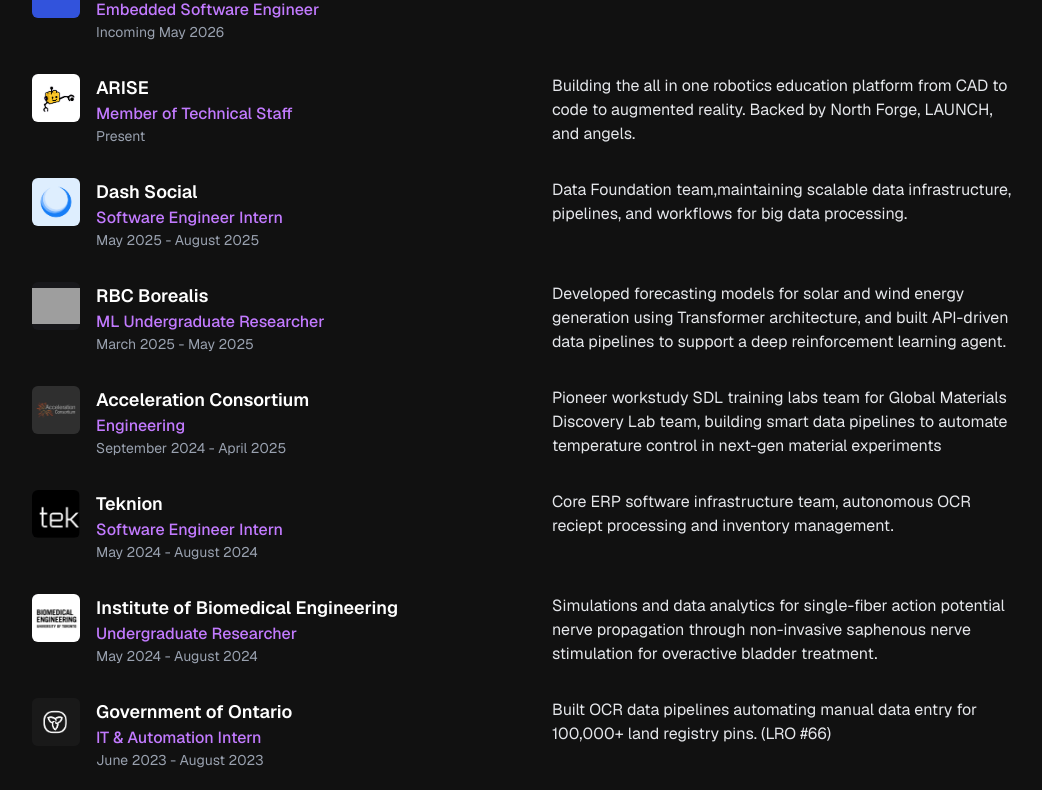
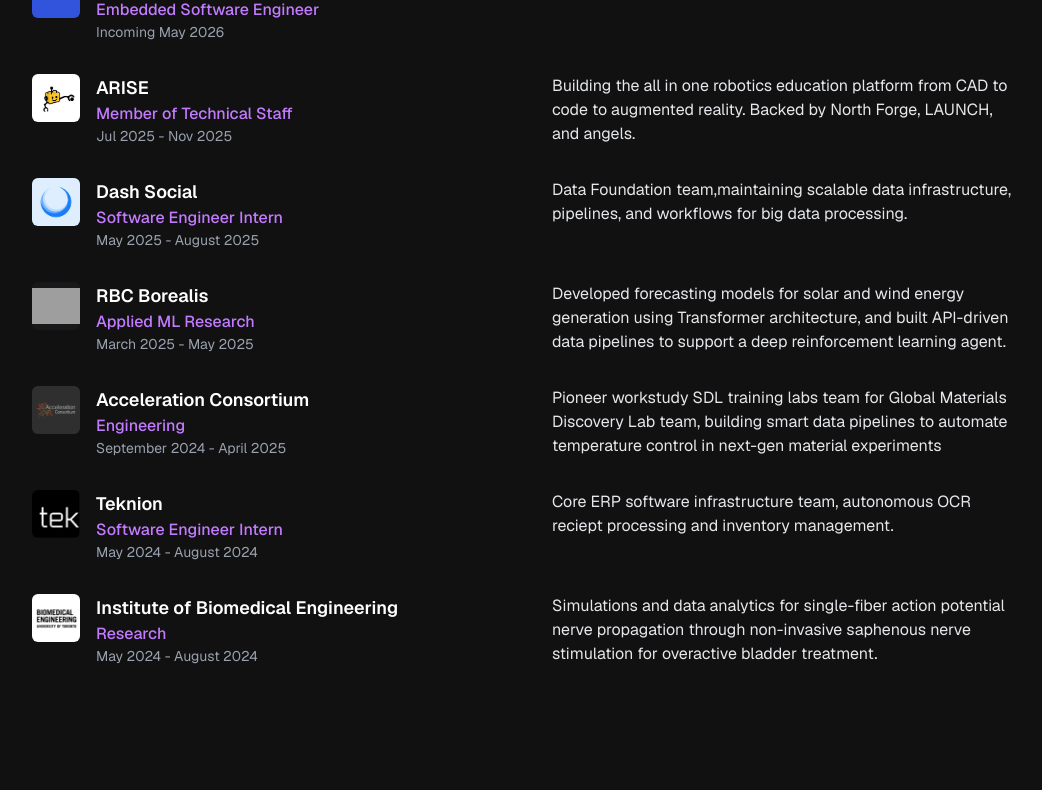
Before and after one commit to Luthiraa/v2, a Next.js app: page / in a window 1280 px wide. Shown: the part 1030-1820 px from the top of the page, without its empty margins (112-1154 px from the left). Built offline with nearby package versions, Linux system fonts and the light colour scheme; grey boxes are pictures that could not be loaded.

Commit message:
auto add

```diff
--- a/src/app/page.js
+++ b/src/app/page.js
@@ -112,7 +112,7 @@
                     <div>
                       <div className="font-semibold text-lg">ARISE</div>
                       <a href="https://arisesim.com/" className="text-purple-400 font-medium hover:underline">Member of Technical Staff</a>
-                      <div className="text-sm text-gray-400">Present</div>
+                      <div className="text-sm text-gray-400">Jul 2025 - Nov 2025</div>
                     </div>
                   </div>
                 </Fade>
@@ -132,7 +132,7 @@
                     <img src="/images/borealis.jpg" alt="Borealis" className="w-12 h-12 rounded-md bg-[#18181b] object-contain" />
                     <div>
                       <div className="font-semibold text-lg">RBC Borealis</div>
-                      <a href="https://arxiv.org/abs/2509.03666" className="text-purple-400 font-medium hover:underline">ML Undergraduate Researcher</a>
+                      <a href="https://arxiv.org/abs/2509.03666" className="text-purple-400 font-medium hover:underline">Applied ML Research</a>
                       <div className="text-sm text-gray-400">March 2025 - May 2025</div>
                     </div>
                   </div>
@@ -165,22 +165,12 @@
                     <img src="/images/bme.jpg" alt="WAT.ai" className="w-12 h-12 rounded-md bg-[#18181b] object-contain" />
                     <div>
                       <div className="font-semibold text-lg">Institute of Biomedical Engineering</div>
-                      <a href="https://ww1.ibbme-neurolab.com/?usid=19&utid=22069006427" className="text-purple-400 font-medium hover:underline">Undergraduate Researcher</a>
+                      <a href="https://ww1.ibbme-neurolab.com/?usid=19&utid=22069006427" className="text-purple-400 font-medium hover:underline">Research</a>
                       <div className="text-sm text-gray-400">May 2024 - August 2024</div>
                     </div>
                   </div>
                 </Fade>
                 {/* Work Item */}
-                <Fade triggerOnce delay={500}>
-                  <div className="flex gap-4 items-start group hover-orange-glow transition h-[72px]">
-                    <img src="/images/ontario.png" alt="D&D Skunkworks" className="w-12 h-12 rounded-md bg-[#18181b] object-contain" />
-                    <div>
-                      <div className="font-semibold text-lg">Government of Ontario</div>
-                      <a href="https://www.ontario.ca/page/land-registry-offices-lro" className="text-purple-400 font-medium hover:underline">IT & Automation Intern</a>
-                      <div className="text-sm text-gray-400">June 2023 - August 2023</div>
-                    </div>
-                  </div>
-                </Fade>
               </div>
               {/* Right column: descriptions */}
               <div className="flex flex-col gap-8">
@@ -204,9 +194,6 @@
                 </Fade>
                 <Fade triggerOnce delay={400}>
                   <div className="text-gray-200 h-[72px] flex items-start">Simulations and data analytics for single-fiber action potential nerve propagation through non-invasive saphenous nerve stimulation for overactive bladder treatment. </div>
-                </Fade>
-                <Fade triggerOnce delay={500}>
-                  <div className="text-gray-200 h-[72px] flex items-start">Built OCR data pipelines automating manual data entry for 100,000+ land registry pins. (LRO #66)</div>
                 </Fade>
               </div>
             </div>
```
